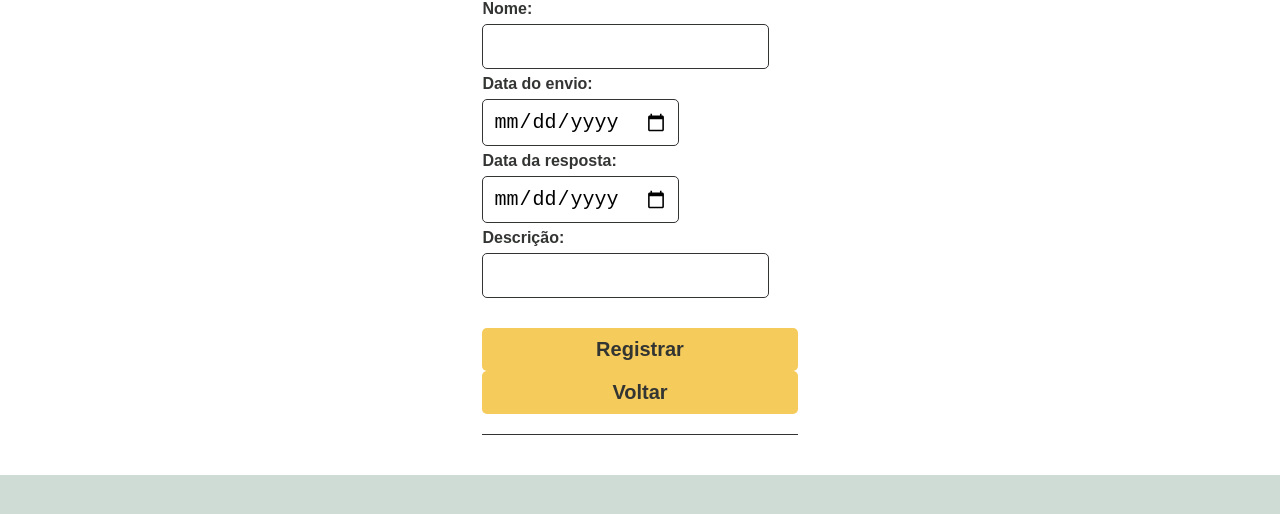
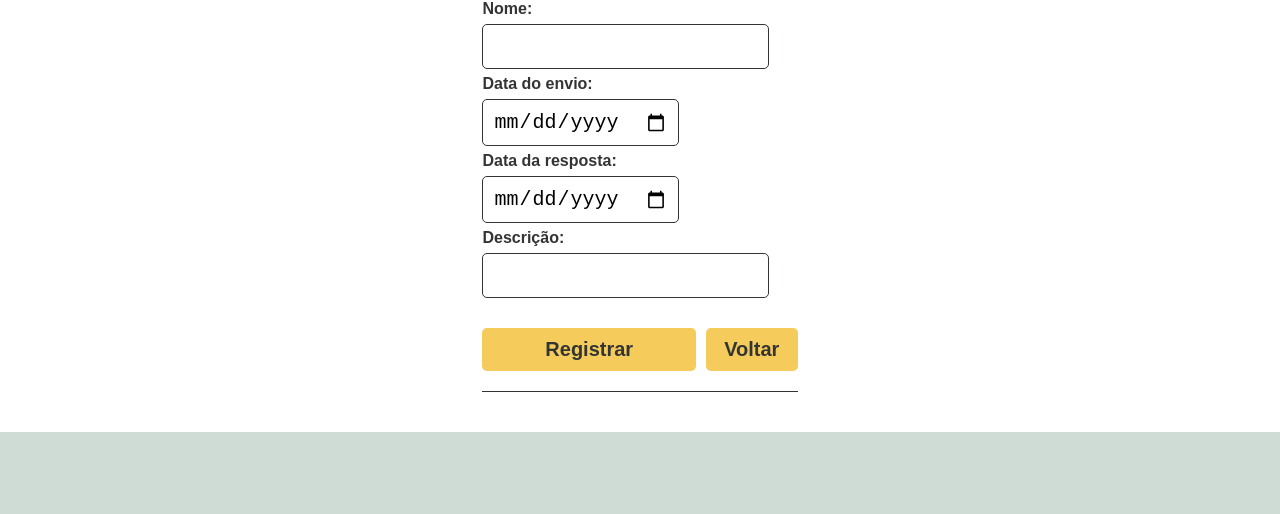
Before and after one commit to edilsontorres/crudFrontEnd-Adonis, a plain HTML site: page creatCompany.html in a window 1280 px wide. Shown: the part 166-680 px from the top of the page. Drawn offline with Linux system fonts and the light colour scheme.

Commit message:
Estilizando botao de voltar

```diff
--- a/style.css
+++ b/style.css
@@ -124,6 +124,20 @@ input {
     border: none;
 }
 
+.botao-registro-voltar-area{
+    display: flex;
+    flex: 1;
+}
+
+.registrar {
+    width: 70%;
+    margin-right: 10px;
+}
+
+.voltar{
+    width: 30%;
+}
+
 .area-titulo{
     display: flex;
     align-items: center;
@@ -211,7 +225,6 @@ thead{
     border: none;
 }
 
-
 footer {
     display: flex;
     align-items: center;
```
